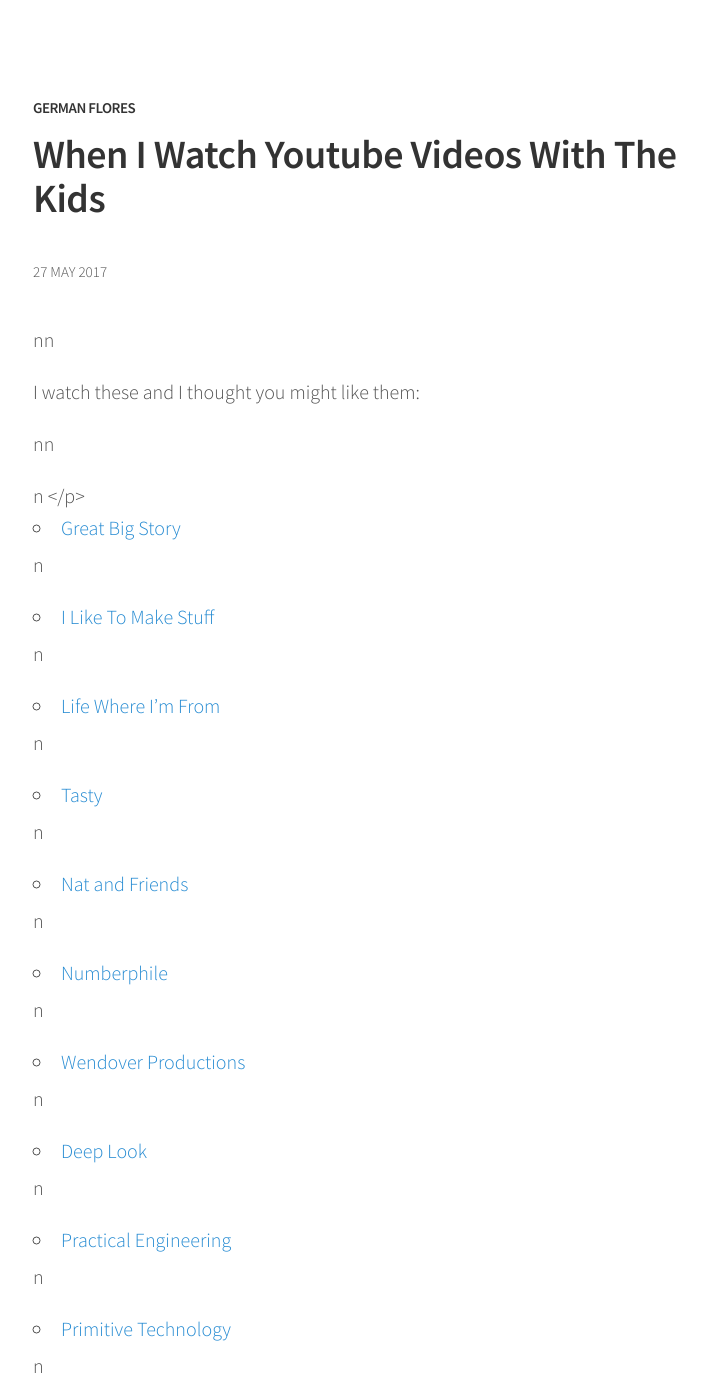
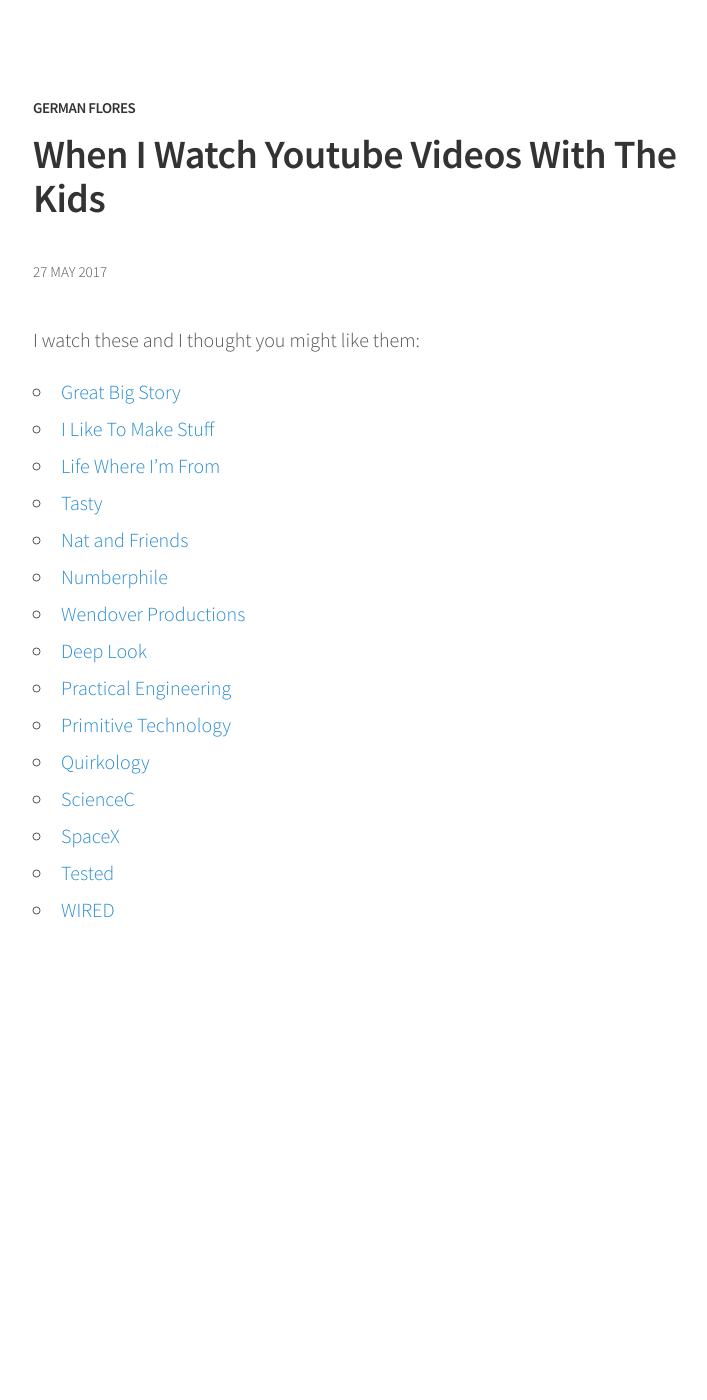
Before and after one commit to germanflores/German, a Jekyll site: the page built from _posts/2017-05-27-when-i-watch.md, in a window 1280 px wide and 1400 px high. Shown: the whole window, without its empty margins (247-954 px from the left). Built offline with Jekyll 4.4.1, drawn with Linux system fonts in a browser that asks for light colours.

Commit message:
Mirroring from Micro.blog.

```diff
--- a/_posts/2017-05-27-when-i-watch.md
+++ b/_posts/2017-05-27-when-i-watch.md
@@ -6,38 +6,21 @@ audio:
 date: 2017-05-27 00:00 -0500
 guid: http://germanflores.micro.blog/2017/05/27/when-i-watch.html
 ---
-<p><amp-img width="1600" height="1200" layout="responsive" src="/assets/images/chicago-Oct-2010-6.jpg"></amp-img>nn</p>
-<p>I watch these and I thought you might like them:</p>
-<p>nn</p>
-<ul>n  </p>
-<li><a href="https://www.youtube.com/channel/UCajXeitgFL-rb5-gXI-aG8Q">Great Big Story</a></li>
-<p>n  </p>
-<li><a href="https://www.youtube.com/channel/UC6x7GwJxuoABSosgVXDYtTw">I Like To Make Stuff</a></li>
-<p>n  </p>
-<li><a href="https://www.youtube.com/channel/UCqwxJts-6yF33rupyF_DCsA">Life Where I’m From</a></li>
-<p>n  </p>
-<li><a href="https://www.youtube.com/channel/UCJFp8uSYCjXOMnkUyb3CQ3Q">Tasty</a></li>
-<p>n  </p>
-<li><a href="https://www.youtube.com/channel/UCf4AIjSwE-E2TggCPdm-z-A">Nat and Friends</a></li>
-<p>n  </p>
-<li><a href="https://www.youtube.com/channel/UCoxcjq-8xIDTYp3uz647V5A">Numberphile</a></li>
-<p>n  </p>
-<li><a href="https://www.youtube.com/channel/UC9RM-iSvTu1uPJb8X5yp3EQ">Wendover Productions</a></li>
-<p>n  </p>
-<li><a href="https://www.youtube.com/channel/UC-3SbfTPJsL8fJAPKiVqBLg">Deep Look</a></li>
-<p>n  </p>
-<li><a href="https://www.youtube.com/channel/UCMOqf8ab-42UUQIdVoKwjlQ">Practical Engineering</a></li>
-<p>n  </p>
-<li><a href="https://www.youtube.com/channel/UCAL3JXZSzSm8AlZyD3nQdBA">Primitive Technology</a></li>
-<p>n  </p>
-<li><a href="https://www.youtube.com/channel/UCvGMGQC8gNkd4gwxSbABIlw">Quirkology</a></li>
-<p>n  </p>
-<li><a href="https://www.youtube.com/channel/UC9XMqG5uOWHXjUUH6sXeGCA">ScienceC</a></li>
-<p>n  </p>
-<li><a href="https://www.youtube.com/channel/UCtI0Hodo5o5dUb67FeUjDeA">SpaceX</a></li>
-<p>n  </p>
-<li><a href="https://www.youtube.com/channel/UCiDJtJKMICpb9B1qf7qjEOA">Tested</a></li>
-<p>n  </p>
-<li><a href="https://www.youtube.com/channel/UCftwRNsjfRo08xYE31tkiyw">WIRED</a></li>
-<p>n</ul>
-<p>n</p>
+
+I watch these and I thought you might like them:
+
+* [Great Big Story](https://www.youtube.com/channel/UCajXeitgFL-rb5-gXI-aG8Q)
+* [I Like To Make Stuff](https://www.youtube.com/channel/UC6x7GwJxuoABSosgVXDYtTw)
+* [Life Where I'm From](https://www.youtube.com/channel/UCqwxJts-6yF33rupyF_DCsA)
+* [Tasty](https://www.youtube.com/channel/UCJFp8uSYCjXOMnkUyb3CQ3Q)
+* [Nat and Friends](https://www.youtube.com/channel/UCf4AIjSwE-E2TggCPdm-z-A)
+* [Numberphile](https://www.youtube.com/channel/UCoxcjq-8xIDTYp3uz647V5A)
+* [Wendover Productions](https://www.youtube.com/channel/UC9RM-iSvTu1uPJb8X5yp3EQ)
+* [Deep Look](https://www.youtube.com/channel/UC-3SbfTPJsL8fJAPKiVqBLg)
+* [Practical Engineering](https://www.youtube.com/channel/UCMOqf8ab-42UUQIdVoKwjlQ)
+* [Primitive Technology](https://www.youtube.com/channel/UCAL3JXZSzSm8AlZyD3nQdBA)
+* [Quirkology](https://www.youtube.com/channel/UCvGMGQC8gNkd4gwxSbABIlw)
+* [ScienceC](https://www.youtube.com/channel/UC9XMqG5uOWHXjUUH6sXeGCA)
+* [SpaceX](https://www.youtube.com/channel/UCtI0Hodo5o5dUb67FeUjDeA)
+* [Tested](https://www.youtube.com/channel/UCiDJtJKMICpb9B1qf7qjEOA)
+* [WIRED](https://www.youtube.com/channel/UCftwRNsjfRo08xYE31tkiyw)
```
